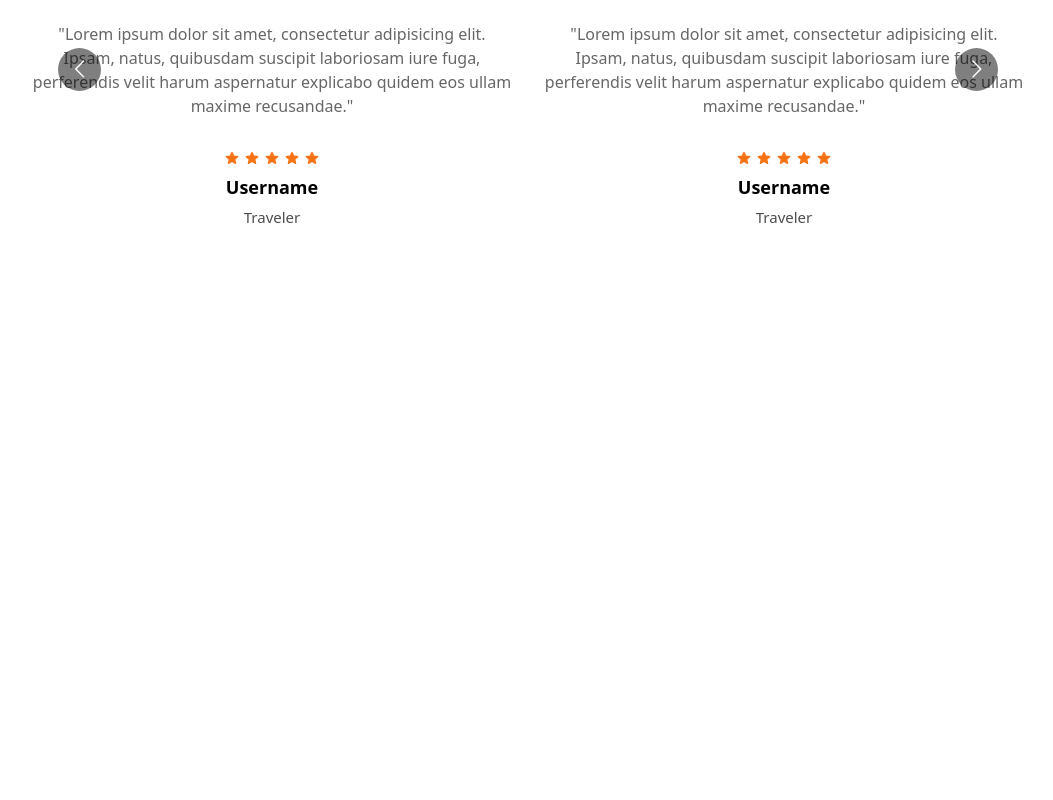
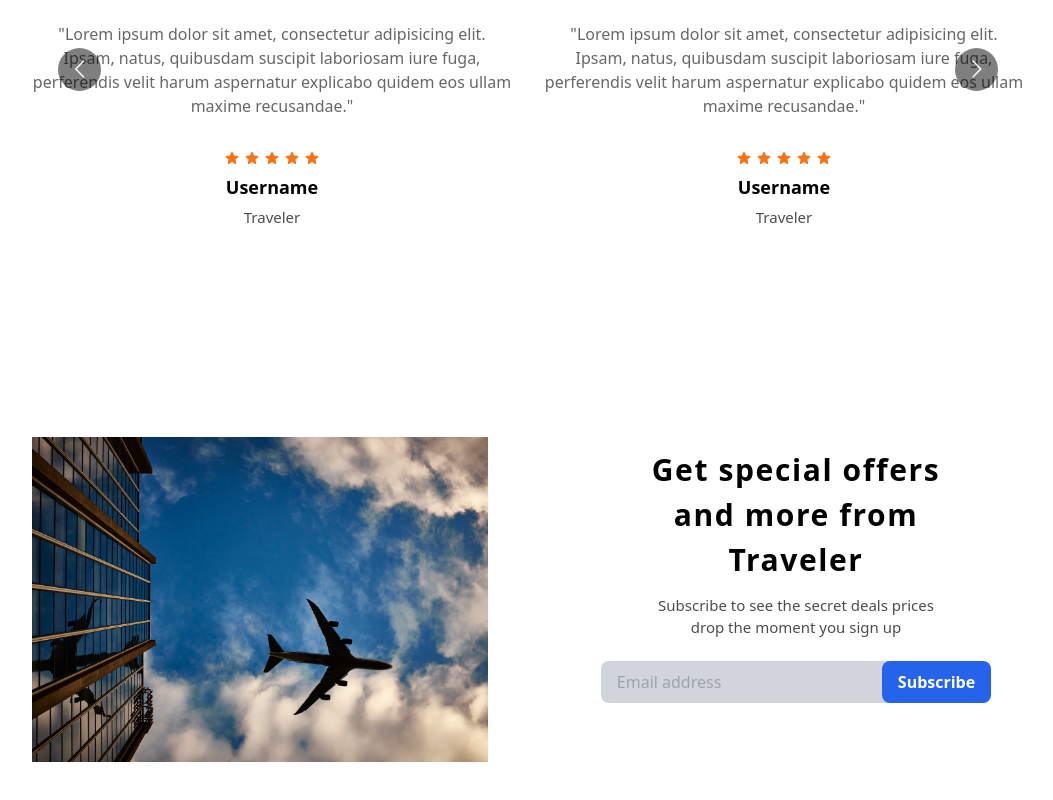
Before and after one commit to freetimezp/js-travel-12, a Next.js app: page / in a window 1280 px wide. Shown: the part 3098-3898 px from the top of the page, without its empty margins (112-1165 px from the left). Before the commit the page ends 3391 px from the top, so only its background shows below. Built offline with nearby package versions, Linux system fonts and the light colour scheme.

Commit message:
09. js-travel-12. Contact Component.

```diff
--- /dev/null
+++ b/components/Contact.tsx
@@ -0,0 +1,40 @@
+import React from 'react';
+
+import Image from 'next/image';
+
+function Contact() {
+    return (
+        <div className='pt-[8rem] pb-[3rem]'>
+            <div className='w-[80%] mx-auto grid grid-cols-1 lg:grid-cols-2
+                gap-[3rem]'>
+                <div>
+                    <Image src="/images/c1.png" alt="fly" width={600} height={400}
+                        className='object-contain mx-auto p-[1rem]' />
+                </div>
+                <div className='flex items-center justify-center flex-col'>
+                    <h1 className='text-center w-[90%] xl:w-[70%] tracking-[0.1rem]
+                        mx-auto font-bold text-[20px] md:text-[30px] text-black'>
+                        Get special offers and more from Traveler
+                    </h1>
+                    <p className='mt-[0.7rem] w-[80%] xl:w-[60%] mx-auto text-center
+                        text-[15px] text-black opacity-70'>
+                        Subscribe to see the secret deals prices drop the moment
+                        you sign up
+                    </p>
+                    <div className='flex mt-[1.4rem] rounded-lg bg-gray-300 mb-[3rem]
+                        items-center space-x-2 w-[80%] h-[4vh] md:h-[5.3vh]'>
+                        <input type="email" placeholder='Email address'
+                            className='ml-[1rem] bg-transparent w-[80%] h-[100%]
+                            border-none outline-none' />
+                        <button className='ml-[1rem] px-4 py-2 bg-blue-600 text-white
+                            font-bold rounded-lg h-[100%]'>
+                            Subscribe
+                        </button>
+                    </div>
+                </div>
+            </div>
+        </div>
+    );
+};
+
+export default Contact;
--- a/pages/index.tsx
+++ b/pages/index.tsx
@@ -7,6 +7,7 @@
 import TopDestination from '@/components/TopDestination';
 import Hotels from '@/components/Hotels';
 import Reviews from '@/components/Reviews';
+import Contact from '@/components/Contact';
 
 const HomePage = () => {
   const [nav, setNav] = useState(false);
@@ -27,6 +28,7 @@
       <TopDestination />
       <Hotels />
       <Reviews />
+      <Contact />
     </div>
   );
 };
```
